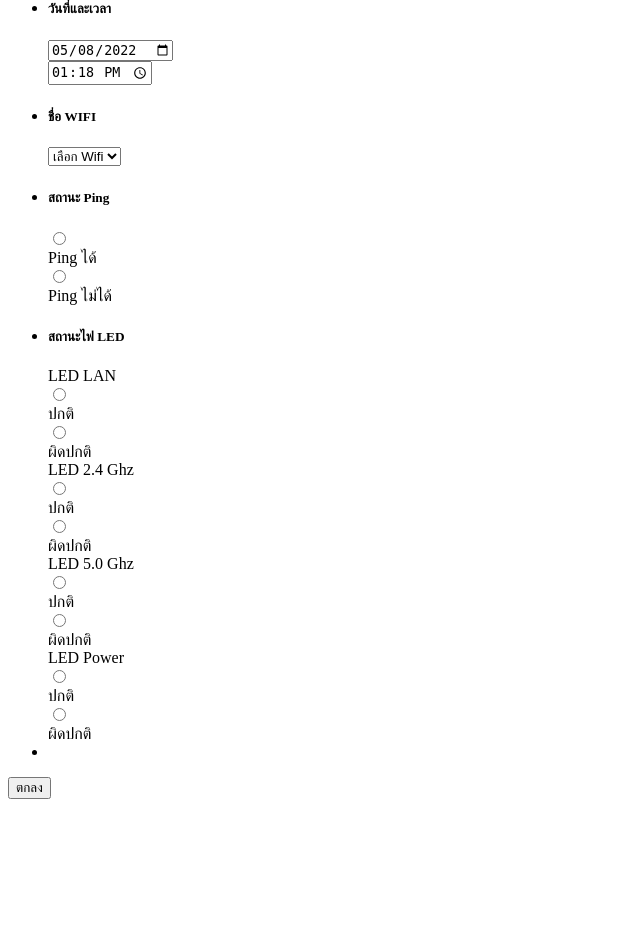
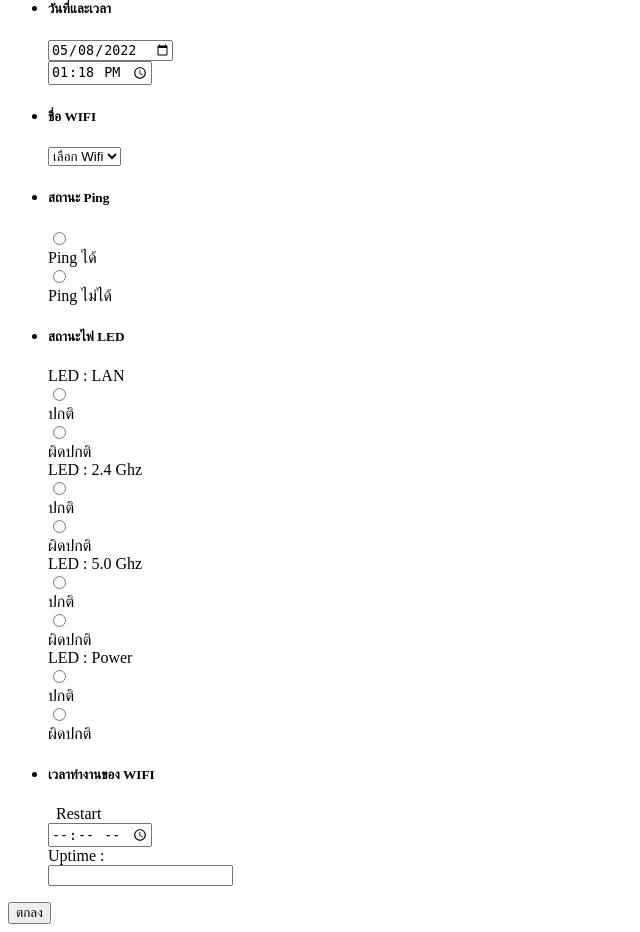
Before and after one commit to nuttapong1996/checklist-system, a PHP site: page /form/wifi/wifi.php in a window 1280 px wide. Shown: the part 61-993 px from the top of the page, without its empty margins (0-640 px from the left). Before the commit the page ends 860 px from the top, so only its background shows below. Run offline with PHP 8.4, Linux system fonts and the light colour scheme.

Commit message:
add wifi uptime section

```diff
--- a/form/wifi/wifi.php
+++ b/form/wifi/wifi.php
@@ -61,7 +61,7 @@
 
                                     <div class="card mb-3">
                                         <div class="card-body">
-                                        <div class="card-title"> LED LAN </div>
+                                        <div class="card-title"> LED : LAN </div>
                                             <div class="input-group mb-3 input-group-sm">
                                                 <div class="input-group-text"><input type="radio" class="form-check-input mt-0" id="lan_led" name="lan_led" value="1"></div>
                                                 <span class="form-control form-control-sm " ><i class="fa fa-check" style="color:green;"></i> ปกติ</span>
@@ -75,7 +75,7 @@
 
                                     <div class="card mb-3">
                                         <div class="card-body">
-                                        <div class="card-title"> LED 2.4 Ghz</div>
+                                        <div class="card-title"> LED : 2.4 Ghz</div>
                                             <div class="input-group mb-3 input-group-sm">
                                                 <div class="input-group-text"><input type="radio" class="form-check-input mt-0" id="24g_led" name="24g_led" value="1"></div>
                                                 <span class="form-control form-control-sm " ><i class="fa fa-check" style="color:green;"></i> ปกติ</span>
@@ -89,7 +89,7 @@
 
                                     <div class="card mb-3">
                                         <div class="card-body">
-                                        <div class="card-title"> LED 5.0 Ghz</div>
+                                        <div class="card-title"> LED : 5.0 Ghz</div>
                                             <div class="input-group mb-3 input-group-sm">
                                                 <div class="input-group-text"><input type="radio" class="form-check-input mt-0" id="5g_led" name="5g_led" value="1"></div>
                                                 <span class="form-control form-control-sm " ><i class="fa fa-check" style="color:green;"></i> ปกติ</span>
@@ -103,13 +103,13 @@
 
                                     <div class="card mb-3">
                                         <div class="card-body">
-                                        <div class="card-title"> LED Power</div>
+                                        <div class="card-title"> LED : Power</div>
                                             <div class="input-group mb-3 input-group-sm">
-                                                <div class="input-group-text"><input type="radio" class="form-check-input mt-0" id="5g_led" name="5g_led" value="1"></div>
+                                                <div class="input-group-text"><input type="radio" class="form-check-input mt-0" id="power_led" name="power_led" value="1"></div>
                                                 <span class="form-control form-control-sm " ><i class="fa fa-check" style="color:green;"></i> ปกติ</span>
                                             </div>
                                             <div class="input-group mb-3 input-group-sm">
-                                                <div class="input-group-text"><input type="radio" id="5g_led" name="5g_led" value="0"></div>
+                                                <div class="input-group-text"><input type="radio" id="power_led" name="power_led" value="0"></div>
                                                 <span class="form-control form-control-sm"><i class="fa fa-times" style="color:red;"></i> ผิดปกติ</span>
                                             </div>
                                         </div>
@@ -117,8 +117,17 @@
                                 </li>
 
                                 <li class="list-group-item">
+                                <div class="card-title"><h5>เวลาทำงานของ WIFI <i class="fa fa-clock-o"></i></h5></div>
+                                    <div class="input-group mb-3 input-group-sm">
+                                        <div class="input-group-prepend"><span class="input-group-text"><i class="fa fa-refresh"></i>&nbsp; Restart</span></div>
+                                        <input type="time" class="form-control form-control-sm" id="re_time" name="re_time" onchange="disDiff()">
+                                    </div>
+                                    <div class="input-group mb-3 input-group-sm">
+                                        <div class="input-group-prepend"><span class="input-group-text">Uptime : </span></div>
+                                        <input type="text" class="form-control form-control-sm" id="uptime" name="uptime" readonly>
+                                    </div>
+                                </li>
 
-                                </li>
                             </ul>
                         </div>
                 </div> <!-- card -->
@@ -129,3 +138,29 @@
     </div>
 </body>
 </html>
+
+<script>
+
+var time_start = document.getElementById('check_time').value;
+var time_restart = document.getElementById('re_time').value;
+var up_time = document.getElementById('uptime');
+
+function diff(time_start, time_restart) {
+    time_start = time_start.split(":");
+    time_restart = time_restart.split(":");
+    var startDate = new Date(0, 0, 0, time_start[0], time_start[1], 0);
+    var endDate = new Date(0, 0, 0, time_restart[0], time_restart[1], 0);
+    var diff = endDate.getTime() - startDate.getTime();
+    var hours = Math.floor(diff / 1000 / 60 / 60);
+    diff -= hours * 1000 * 60 * 60;
+    var minutes = Math.floor(diff / 1000 / 60);
+
+    return  hours +(hours > 0 ? "h" : "")  + ":" + (minutes < 9 ? "0" : "") + minutes+"m";
+}
+
+function disDiff(){
+    up_time.value = diff(time_start, time_restart);
+}
+
+
+</script>
```
